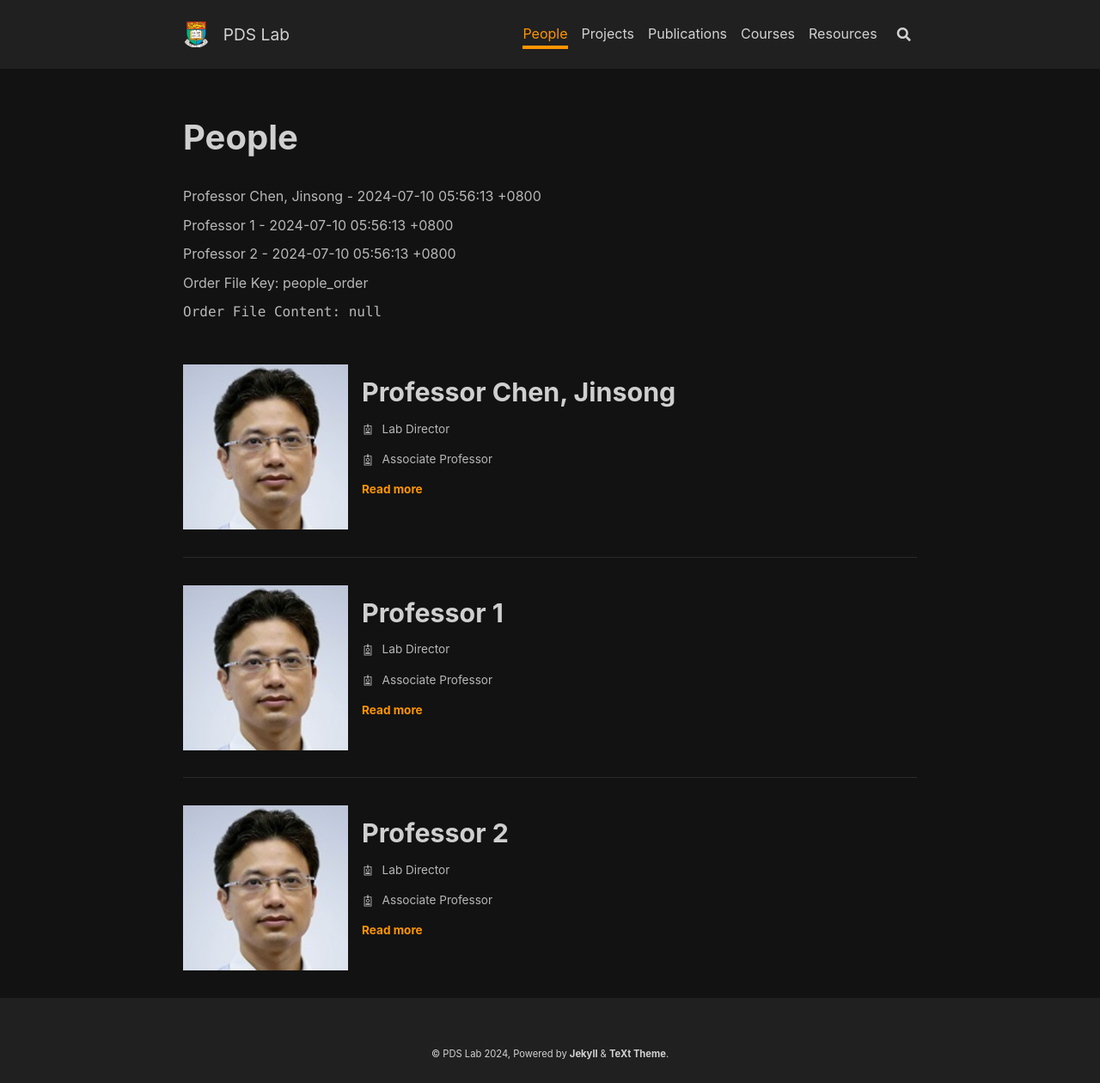
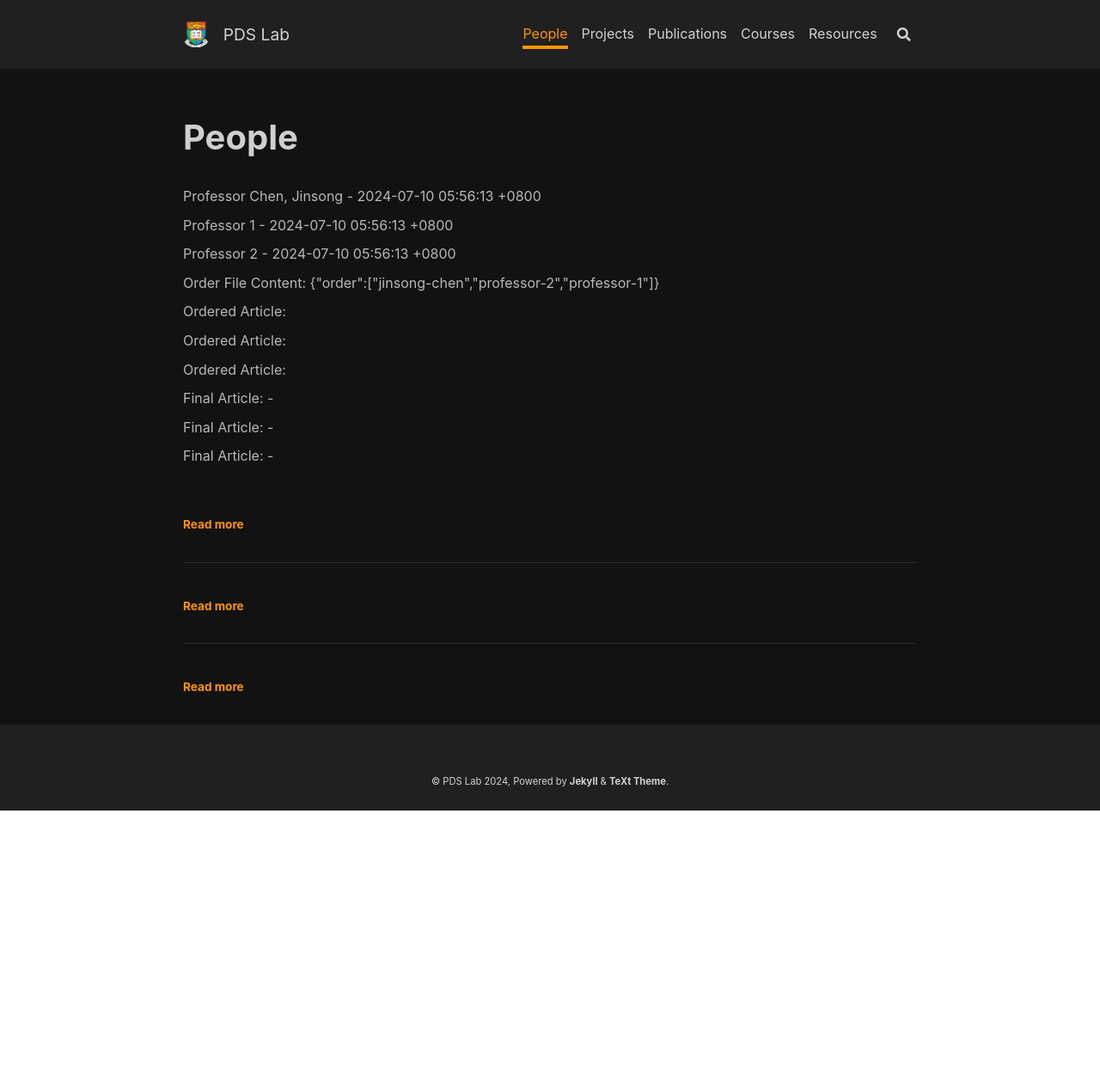
Before and after one commit to psychometrics-ds/psychometrics-ds.github.io, a Jekyll site: the page built from people.md, in a window 1280 px wide. Shown: the whole page at 86% size. Built offline with Jekyll 4.4.1, drawn with Linux system fonts in a browser that asks for light colours; nearby versions of some CDN libraries; after the commit the page ends 943 px from its top, so only the background shows below that.

Commit message:
Update articles.html

```diff
--- a/_layouts/articles.html
+++ b/_layouts/articles.html
@@ -39,13 +39,11 @@
 
 {%- if _articles -%}
 
-  {%- assign _order_file_key = 'people_order' -%}
-  {%- assign _order_file = site.data[_order_file_key] | default: nil -%}
+  {%- assign _order_file = site.data.order | default: nil -%}
 
-  <!-- Debug: Print _order_file_key and _order_file content -->
+  <!-- Debug: Print _order_file content -->
   {% comment %} DEBUG {% endcomment %}
-  <p>Order File Key: {{ _order_file_key }}</p>
-  <pre>Order File Content: {{ _order_file | jsonify }}</pre>
+  <p>Order File Content: {{ _order_file | jsonify }}</p>
   <!-- End Debug -->
 
   {%- assign _ordered_articles = nil -%}
```
